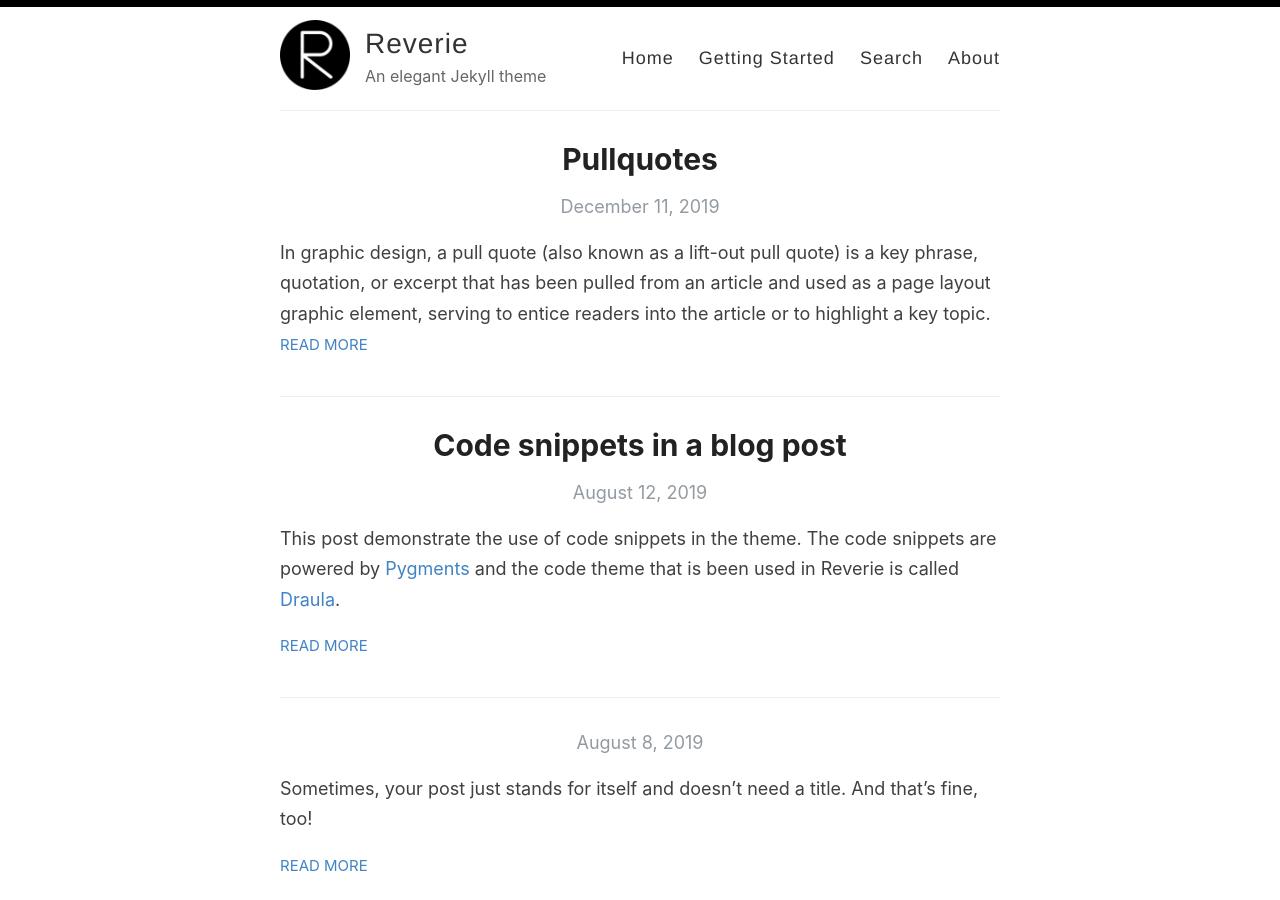
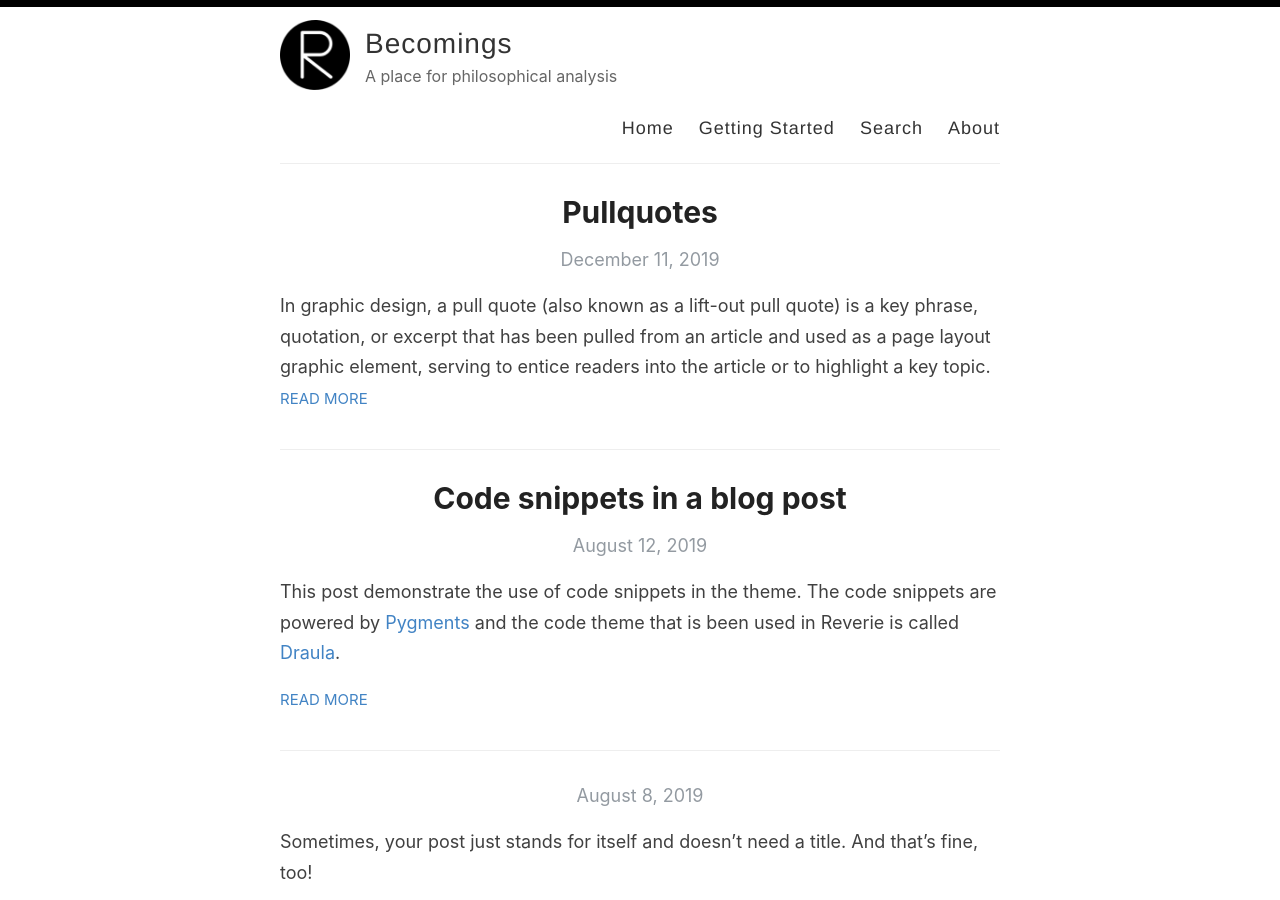
Before and after one commit to becomings/becomings.github.io, a Jekyll site: the page built from index.html, in a window 1280 px wide and 900 px high. Built offline with Jekyll 4.4.1, drawn with Linux system fonts in a browser that asks for light colours; the list of posts is cut into pages by our own code.

Commit message:
Update _config.yml

```diff
--- a/_config.yml
+++ b/_config.yml
@@ -3,13 +3,13 @@
 #
 
 # Name of your site (displayed in the header)
-name: Reverie
+name: Becomings
 
 # Name of the author
-author: Amit Merchant
+author:
 
 # Short bio or description (displayed in the header)
-description: An elegant Jekyll theme
+description: A place for philosophical analysis
 
 # URL of your avatar or profile pic (you could use your GitHub profile pic)
 avatar: /images/reverie.png
@@ -21,15 +21,15 @@ avatar: /images/reverie.png
 # Includes an icon in the footer for each username you enter
 footer-links:
   dribbble:
-  email: amit.d.merchant@gmail.com
+  email:
   facebook:
   flickr:
-  github: amitmerchant1990/reverie
+  github: becomings
   instagram:
   linkedin:
   pinterest:
   rss: rss
-  twitter: amit_merchant
+  twitter:
   stackoverflow:
   youtube: # channel/<your_long_string> or user/<user-name>
   googleplus: # anything in your profile username that comes after plus.google.com/
@@ -41,18 +41,18 @@ footer-links:
 disqus:
 
 # Enter your Google Analytics web tracking code (e.g. UA-2110908-2) to activate tracking
-google_analytics: UA-43339302-11
+google_analytics:
 
 # Your website URL (e.g. http://amitmerchant1990.github.io or http://www.amitmerchant.com)
 # Used for Sitemap.xml and your RSS feed
-url: http://www.amitmerchant.com/reverie
-enforce_ssl: https://www.amitmerchant.com/reverie
+url:
+enforce_ssl:
 
 # If you're hosting your site at a Project repository on GitHub pages
 # (http://yourusername.github.io/repository-name)
 # and NOT your User repository (http://yourusername.github.io)
 # then add in the baseurl here, like this: "/repository-name"
-baseurl: "/reverie"
+baseurl:
 
 #
 # !! You don't need to change any of the configuration flags below !!
```
